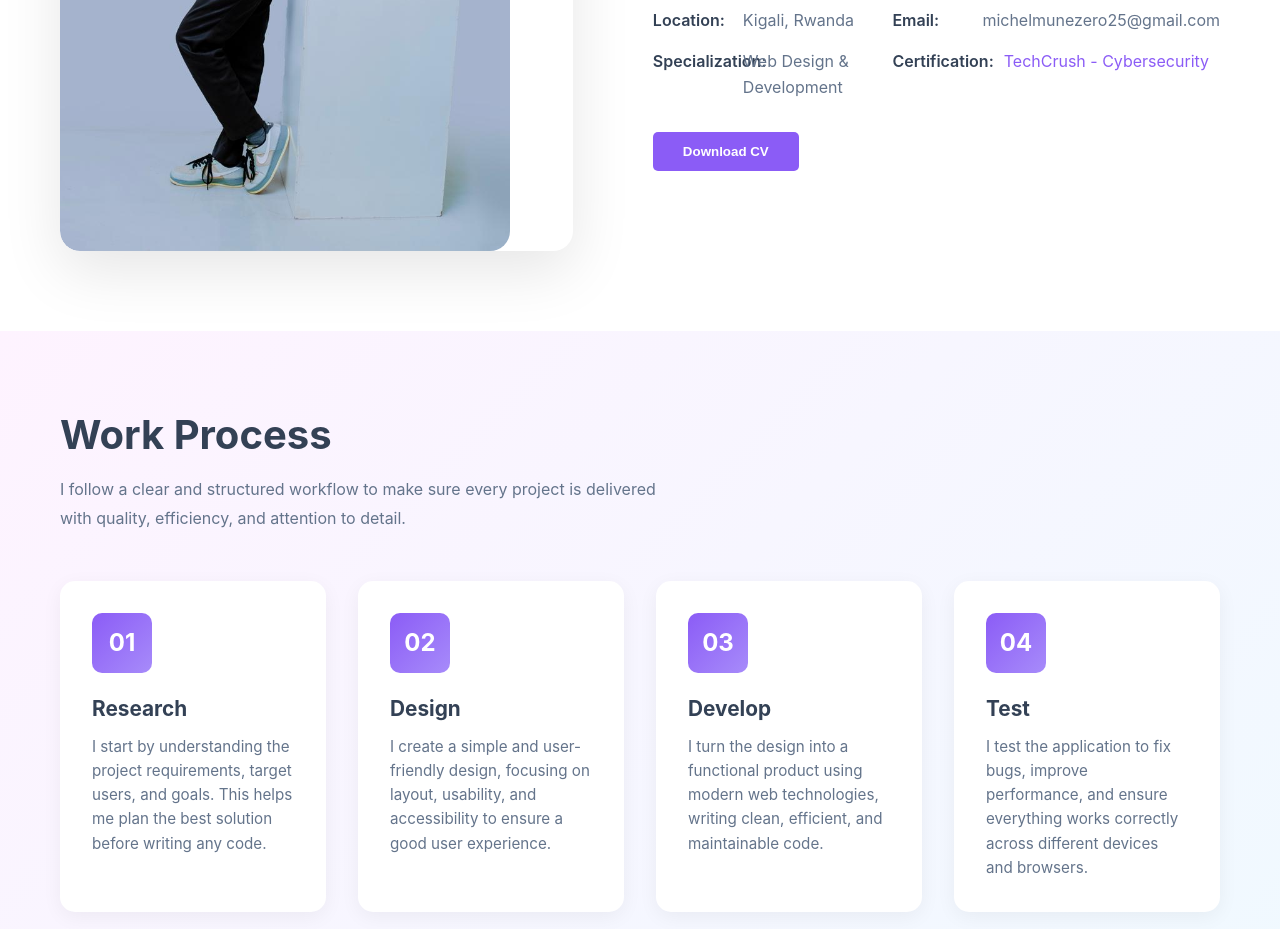
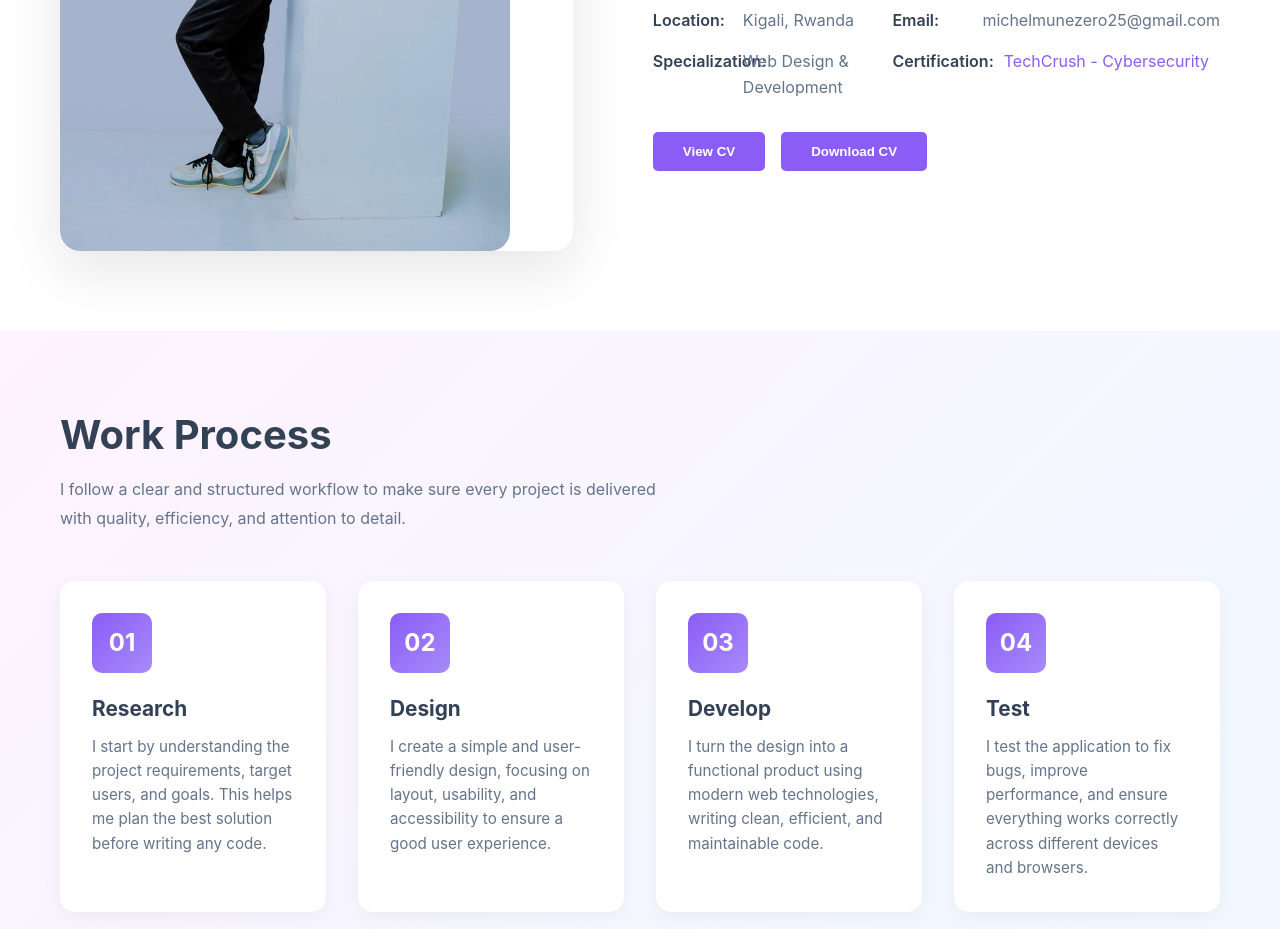
Before and after one commit to MichelMUNEZERO/MichelPortfolio, a React (Vite) app: page / in a window 1280 px wide. Shown: the part 1320-2249 px from the top of the page. Built offline with nearby package versions, Linux system fonts and the light colour scheme.

Commit message:
Add View CV and Download CV buttons with Google Drive links

```diff
--- a/src/components/About.css
+++ b/src/components/About.css
@@ -68,6 +68,16 @@
   color: var(--text-light);
 }
 
+.cv-buttons {
+  display: flex;
+  gap: 1rem;
+  flex-wrap: wrap;
+}
+
+.cv-buttons a {
+  text-decoration: none;
+}
+
 @media (max-width: 968px) {
   .about-content {
     grid-template-columns: 1fr;
@@ -85,4 +95,8 @@
   .about-info {
     grid-template-columns: 1fr;
   }
+
+  .cv-buttons {
+    justify-content: center;
+  }
 }
--- a/src/components/About.jsx
+++ b/src/components/About.jsx
@@ -67,7 +67,23 @@ function About() {
               </div>
             </div>
 
-            <button className="btn-primary">Download CV</button>
+            <div className="cv-buttons">
+              <a
+                href="https://drive.google.com/file/d/1GNkQ-WEvBUnnCnyyGIPmHa80tria_TO-/view"
+                target="_blank"
+                rel="noopener noreferrer"
+              >
+                <button className="btn-primary">View CV</button>
+              </a>
+              <a
+                href="https://drive.usercontent.google.com/u/0/uc?id=1GNkQ-WEvBUnnCnyyGIPmHa80tria_TO-&export=download"
+                download="Michel_MUNEZERO_CV.pdf"
+                target="_blank"
+                rel="noopener noreferrer"
+              >
+                <button className="btn-primary">Download CV</button>
+              </a>
+            </div>
           </div>
         </div>
       </div>
```
